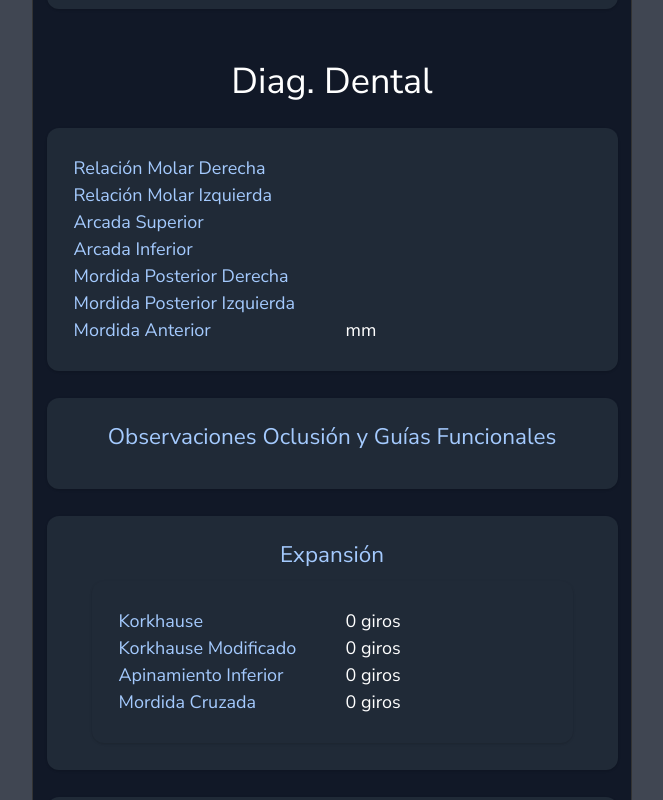
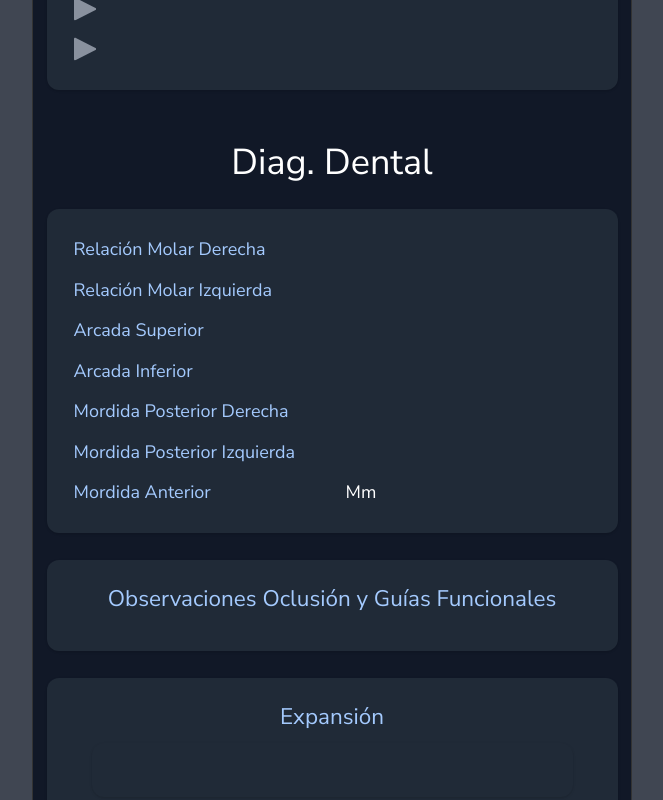
Before and after one commit to den-velez/orthodx, a Next.js app: page /patients/1/diagnostic in a window 1280 px wide. Shown: the part 480-1280 px from the top of the page, without its empty margins (308-971 px from the left). Built offline with nearby package versions, Linux system fonts and the light colour scheme; no server answers; the database is empty.

Commit message:
OD-19 minor fixes

```diff
--- a/src/app/patients/[id]/diagnostic/DxSectionDental.tsx
+++ b/src/app/patients/[id]/diagnostic/DxSectionDental.tsx
@@ -8,7 +8,7 @@ export default function DxSectionDental({
   return (
     <div className='grid grid-cols-[50%_50%] items-center gap-3'>
       <span className='text-txtBrand-secondary justify-end'>{label}</span>
-      <span className=' text-txtLight-100 justify-start'>
+      <span className=' text-txtLight-100 justify-start capitalize'>
         {Array.isArray(value) ? value.join(" ") : value}
       </span>
     </div>
--- a/src/app/patients/[id]/diagnostic/page.tsx
+++ b/src/app/patients/[id]/diagnostic/page.tsx
@@ -142,20 +142,29 @@ export default async function Diagnostic({
 
   const getCephalometryData = () => {
     if (!cephalometry) return;
+
+    const relEsqueleticaMM = cephalometry.relacionEsqueleticaMm
+      ? `${cephalometry.relacionEsqueleticaMm} mm`
+      : "";
+
+    const dxIIoIII = cephalometry.dxIIoIII ?? "";
+
+    const valorationMM = valorationCephalometry.mm
+      ? `${valorationCephalometry.mm} mm`
+      : "";
+    const valMolarInf = valorationCephalometry.molarInferior
+      ? `${valorationCephalometry.molarInferior} mm`
+      : "";
     return {
       relEsqueletica: [
-        `${cephalometry.relacionEsqueletica} ${cephalometry.dxIIoIII} ${cephalometry.relacionEsqueleticaMm} mm`,
-        `${cephalometry.alturaInferior} ${cephalometry.alturaInferiorMm} "mm"`,
+        `${cephalometry.relacionEsqueletica} ${dxIIoIII} ${relEsqueleticaMM}`,
+        `${cephalometry.alturaInferior} ${cephalometry.alturaInferiorMm} mm`,
       ],
       biotipo: [`${cephalometry.biotipo}`, `${cephalometry.tendenciaVertical}`],
       planoOclusion: [
         `${cephalometry.planoDeOclusion}`,
-        `${(cephalometry.cajaDental, valorationCephalometry.mm, "mm")}`,
-        `${
-          (cephalometry.segundoMolarInferior,
-          valorationCephalometry.molarInferior,
-          "mm")
-        }`,
+        `${cephalometry.cajaDental} ${valorationMM}`,
+        `${cephalometry.segundoMolarInferior} ${valMolarInf}`,
       ],
       inclinacionAnterior: [
         `${cephalometry.ejeIncisivoSuperior}`,
@@ -167,11 +176,18 @@ export default async function Diagnostic({
 
   const getDentalData = () => {
     if (!cephalometry || !valorationDental) return;
+
+    const apinaminetoSup = valorationDental.apinamientoSup
+      ? `Apiñamiento ${valorationDental.apinamientoSup}`
+      : "";
+    const apinaminetoInf = valorationDental.apinamientoInf
+      ? `Apiñamiento ${valorationDental.apinamientoInf}`
+      : "";
     return {
       relMolarRight: valorationDental.relacionMolarDer,
       relMolarLeft: valorationDental.relacionMolarIzq,
-      archeUpper: `${valorationDental.tamanoArcadaSup} ${valorationDental.formaArcadaSup}`,
-      archeLower: `${valorationDental.tamanoArcadaInf} ${valorationDental.formaArcadaInf}`,
+      archeUpper: `${valorationDental.tamanoArcadaSup} ${valorationDental.formaArcadaSup} ${apinaminetoSup}`,
+      archeLower: `${valorationDental.tamanoArcadaInf} ${valorationDental.formaArcadaInf} ${apinaminetoInf}`,
       posteriorBitRight: valorationDental.mordidaPosteriorDer,
       posteriorBitLeft: valorationDental.mordidaPosteriorIzq,
       anteriorBit: `${valorationDental.mordidaAnterior} ${valorationDental.mordidaAnteriorMM} mm`,
@@ -182,10 +198,26 @@ export default async function Diagnostic({
   const getExpansionData = () => {
     if (!expansionDiagnostic) return;
     return {
-      korkhause: `${expansionDiagnostic.korkhauseTurns} giros`,
-      korkhauseFixed: `${expansionDiagnostic.korkhauseTurnsMod} giros`,
-      apinamiento: `${expansionDiagnostic.apinamientoTurns} giros`,
-      mordidaCruzada: `${expansionDiagnostic.mordidaCruzadaTurns} giros`,
+      korkhause:
+        expansionDiagnostic.korkhauseTurns &&
+        expansionDiagnostic.korkhauseTurns > 0
+          ? `${expansionDiagnostic.korkhauseTurns} giros`
+          : null,
+      korkhauseFixed:
+        expansionDiagnostic.korkhauseTurnsMod &&
+        expansionDiagnostic.korkhauseTurnsMod > 0
+          ? `${expansionDiagnostic.korkhauseTurnsMod} giros`
+          : null,
+      apinamiento:
+        expansionDiagnostic.apinamientoTurns &&
+        expansionDiagnostic.apinamientoTurns > 0
+          ? `${expansionDiagnostic.apinamientoTurns} giros`
+          : null,
+      mordidaCruzada:
+        expansionDiagnostic.mordidaCruzadaTurns &&
+        expansionDiagnostic.mordidaCruzadaTurns > 0
+          ? `${expansionDiagnostic.mordidaCruzadaTurns} giros`
+          : null,
     };
   };
 
@@ -279,7 +311,7 @@ export default async function Diagnostic({
           <h3 className='text-h3 text-txtLight-100 text-center'>
             {dxLabels.dental.title}
           </h3>
-          <div className='p-6 bg-bgDark-080 rounded-[12px] shadow'>
+          <div className='p-6 flex flex-col gap-3 bg-bgDark-080 rounded-[12px] shadow'>
             <DxSectionDental
               label={dxLabels.dental.relMolarRight}
               value={valorationDental.relacionMolarDer}
@@ -325,22 +357,30 @@ export default async function Diagnostic({
             {dxLabels.expansion.title}
           </h5>
           <div className='p-6 bg-bgDark-080 rounded-[12px] shadow'>
+            {dxResults.korkhause && (
               <DxSectionDental
                 label={dxLabels.expansion.korkhause}
                 value={dxResults.korkhause ?? ""}
               />
+            )}
+            {dxResults.korkhauseFixed && (
               <DxSectionDental
                 label={dxLabels.expansion.korkhauseFixed}
                 value={dxResults.korkhauseFixed ?? ""}
               />
+            )}
+            {dxResults.apinamiento && (
               <DxSectionDental
                 label={dxLabels.expansion.apinamiento}
                 value={dxResults.apinamiento ?? ""}
               />
+            )}
+            {dxResults.mordidaCruzada && (
               <DxSectionDental
                 label={dxLabels.expansion.mordidaCruzada}
                 value={dxResults.mordidaCruzada ?? ""}
               />
+            )}
           </div>
         </section>
       )}
```
Lines whose indentation alone changed are shown as unchanged.
